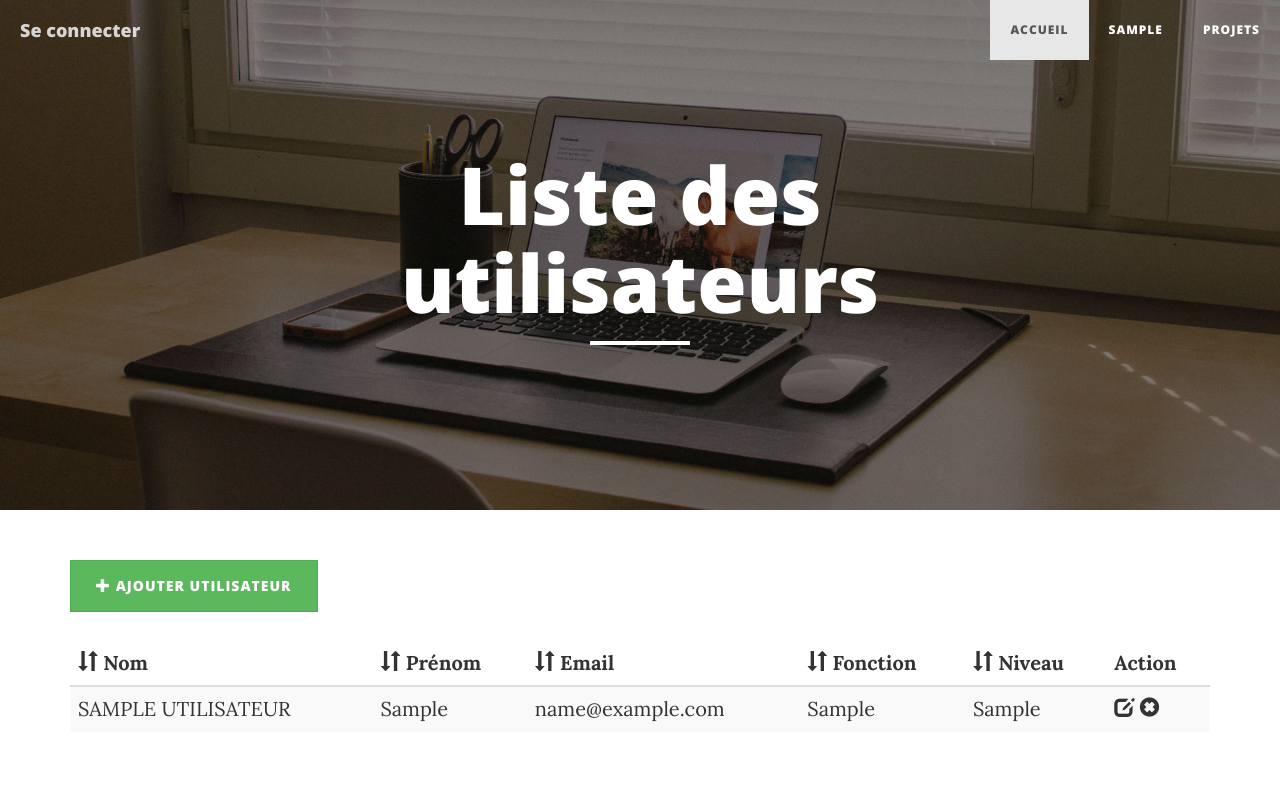
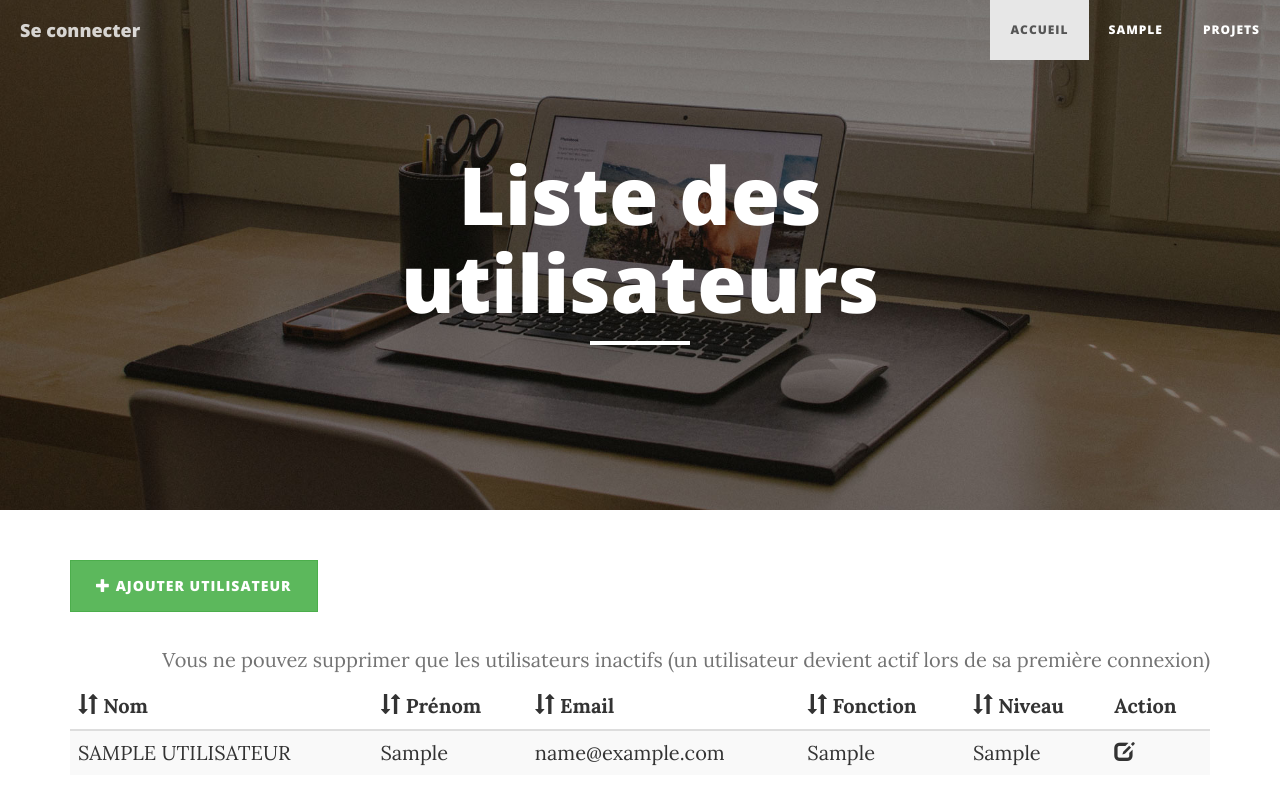
Before and after one commit to FlorianSpadaro/ATR-BDC, a PHP site: page /listeUtilisateurs.php in a window 1280 px wide. Run offline with PHP 8.4, Linux system fonts and the light colour scheme; tables that the repository leaves empty or names only in its code hold one stand-in row (values such as "Sample post"); some libraries are stand-ins or nearby versions.

Commit message:
listeUtilisateurs.php TERMINE

```diff
--- a/API/fonctions.php
+++ b/API/fonctions.php
@@ -1,4 +1,23 @@
 <?php
+	function removeUtilisateurById($id)
+	{
+		include("connexionBdd.php");
+
+		$reponse = false;
+		try{
+			$req = $bdd->prepare("DELETE FROM connexion WHERE utilisateur_id = ?");
+			$reponse = $req->execute(array($id));
+			if($reponse)
+			{
+				$req2 = $bdd->prepare("DELETE FROM utilisateur WHERE id = ?");
+				$reponse = $req2->execute(array($id));
+			}
+		}catch(Exception $e){
+			$reponse = false;
+		}
+		return json_encode($reponse);
+	}
+
 	function motDePasseAleatoire($nbr)
 	{
 		$str = "";
@@ -23,9 +42,12 @@
 		if($data = $req->fetch())
 		{
 			$id = $data["id"];
-			$login = strtolower($prenom).".".strtoupper($nom);
+			$login = strtolower($prenom).".".strtolower($nom);
 			$mdp = json_decode(motDePasseAleatoire(10));
 			mail($email, "Création de compte", "Bonjour,\n\nPour accéder à votre compte, merci d'utiliser ces identifiants:\n\nLogin: ".$login."\nMot de passe: ".$mdp."\n\nIl est conseillé de changer rapidement ce mot de passe en cliquant sur \"Mon Compte\" (tout en haut à gauche), puis \"Informations Personnelles\", et enfin cliquer sur \"Modifier mot de passe\"\n\nCeci est un mail automatique, merci de ne pas y répondre. ");
+			$mdpHasher = json_decode(hashage($mdp));
+			$req2 = $bdd->prepare("INSERT INTO connexion(login, mdp, utilisateur_id) VALUES(?, ?, ?)");
+			$req2->execute(array($login, $mdpHasher, $id));
 		}
 		return json_encode($id);
 	}
@@ -1959,6 +1981,7 @@
 			$user["email"] = $data["email"];
 			$user["fonction"] = json_decode(getFonctionById($data["fonction_id"]));
 			$user["photo"] = $data["photo"];
+			$user["actif"] = $data["actif"];
 		}
 
 		return json_encode($user);
@@ -1983,6 +2006,11 @@
 		if($data = $req->fetch())
 		{
 			$user = json_decode(getUtilisateurById($data["utilisateur_id"]));
+			if($user->actif == false)
+			{
+				$req2 = $bdd->prepare("UPDATE utilisateur SET actif = TRUE WHERE id = ?");
+				$req2->execute(array($user->id));
+			}
 		}
 
 		return json_encode($user);
--- /dev/null
+++ b/API/removeUtilisateurById.php
@@ -0,0 +1,4 @@
+<?php
+	require_once("fonctions.php");
+	echo removeUtilisateurById($_POST["utilisateur_id"]);
+?>
--- a/js/myJs/listeUtilisateurs.js
+++ b/js/myJs/listeUtilisateurs.js
@@ -3,6 +3,31 @@ $(function(){
 
     $(".titreTab").click(function(e){
         e.preventDefault();
+    });
+
+    $(".supprimerUser").click(function(e){
+        e.preventDefault();
+        var id = $(this).closest("tr").attr("id").split("-")[1];
+        $.post("API/getUtilisateurById.php", {user_id: id}, function(data2){
+            var user = JSON.parse(data2);
+            if(user != null)
+                {
+                    var repUser = confirm("Voulez-vous vraiment supprimer l'utilisateur " + user.nom.toUpperCase() + " " + user.prenom.charAt(0).toUpperCase() + user.prenom.slice(1).toLocaleLowerCase() + " ?");
+                    if(repUser)
+                        {
+                            $.post("API/removeUtilisateurById.php", {utilisateur_id: id}, function(data){
+                                var reponse = JSON.parse(data);
+                                if(reponse)
+                                    {
+                                        document.location.href = "listeUtilisateurs.php";
+                                    }
+                                else{
+                                    alert("Une erreur s'est produite, veuillez réessayer plus tard");
+                                }
+                            });
+                        }
+                }
+        });
     });
 
     $(".modifierUser").click(function(){
@@ -246,7 +271,7 @@ $(function(){
 
             $.post("API/addUtilisateur.php", {nom: nom, prenom: prenom, email: email, fonction_id: idFonction}, function(data){
                 var idUser = JSON.parse(data);
-                if(id != null)
+                if(idUser != null)
                     {
                         if($("#nouvellePhotoUtilisateurNew").val() != "")
                             {
--- a/listeUtilisateurs.php
+++ b/listeUtilisateurs.php
@@ -64,6 +64,9 @@
         <div class="container">
             <button data-toggle="modal" href="#nouvelUtilisateur" class="btn btn-success" id="btnNouvelUtilisateur"><span class="glyphicon glyphicon-plus"></span> Ajouter utilisateur</button>
             <br/><br/>
+            <div class="help-block pull-right">
+                Vous ne pouvez supprimer que les utilisateurs inactifs (un utilisateur devient actif lors de sa première connexion)
+            </div>
             <table id="listeUtilisateurs" class="tablesorter table table-striped table-hover">
                 <thead>
                 <tr>
@@ -90,7 +93,14 @@
                                 <td><?php echo $user->fonction->niveau->libelle ?></td>
                                 <td>
                                     <a data-toggle="modal" href="#modificationsUtilisateur" class="modifierUser"><span class="glyphicon glyphicon-edit"></span></a>
-                                    <a href="#" class="supprimerUser"><span class="glyphicon glyphicon-remove-sign"></span></a>
+                                    <?php
+                                    if(!$user->actif)
+                                    {
+                                        ?>
+                                        <a href="#" class="supprimerUser"><span class="glyphicon glyphicon-remove-sign"></span></a>
+                                        <?php
+                                    }
+                                    ?>
                                 </td>
                             </tr>
                             <?php
```
Also changed, not shown: 1 other file.
